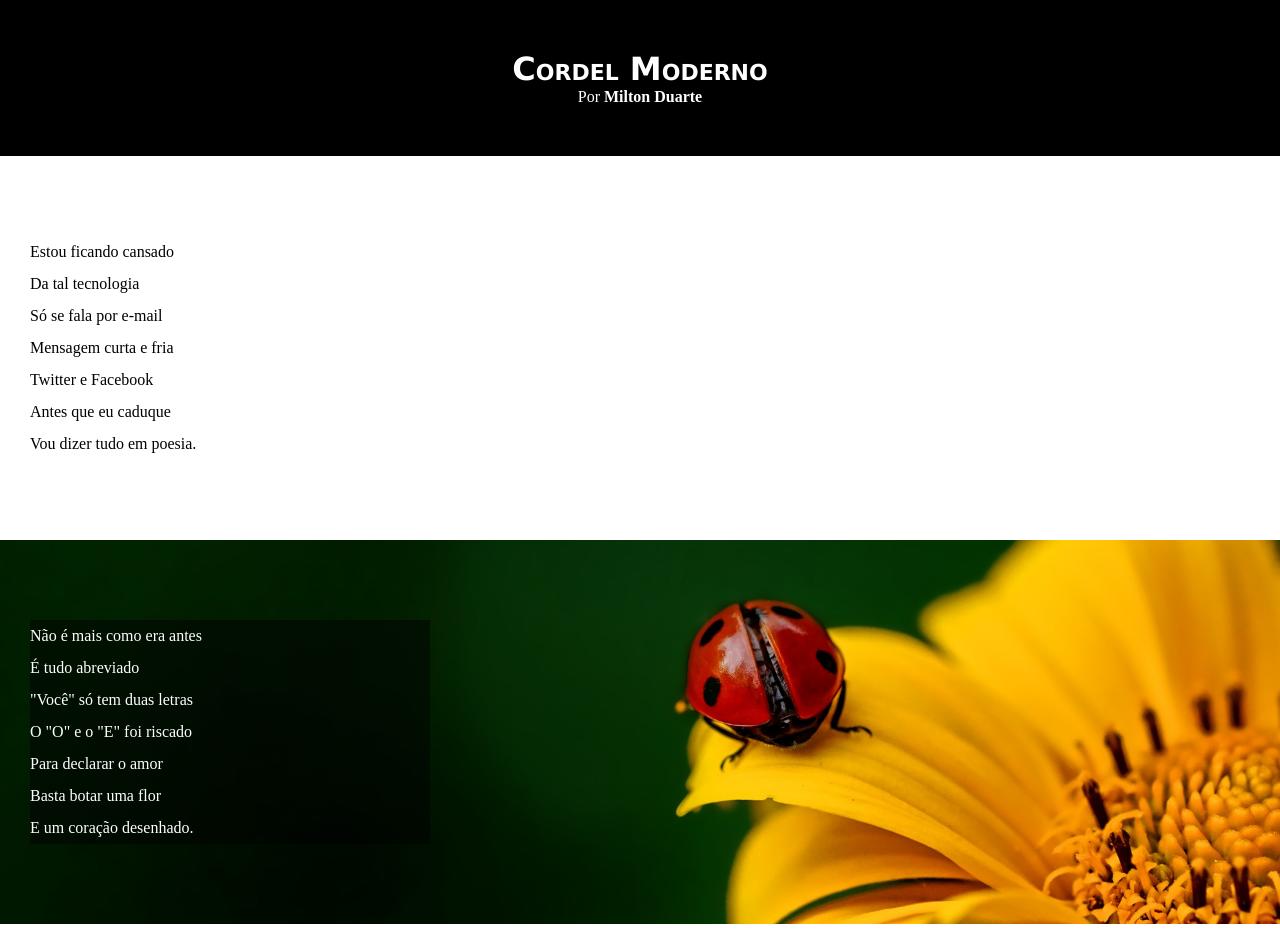
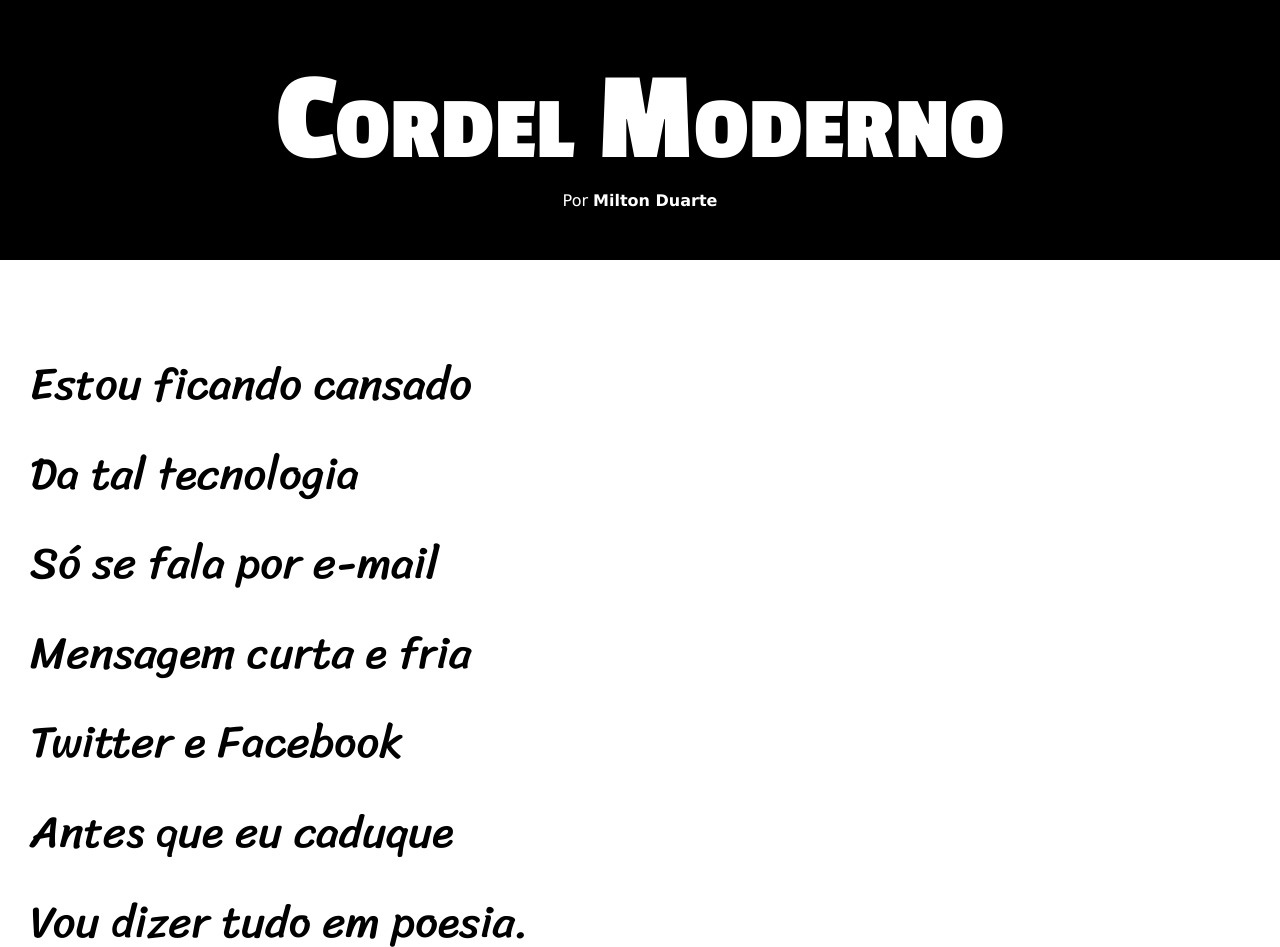
Before and after one commit to Gustavo-Marcondes-Ferreira/HTML-CSS, a plain HTML site: page Desafios/d012/d012.html in a window 1280 px wide. Shown: the top 947 px of the page. Drawn offline with Linux system fonts and the light colour scheme.

Commit message:
18/08/2025

```diff
--- a/Desafios/d012/estilo/style.css
+++ b/Desafios/d012/estilo/style.css
@@ -1,4 +1,14 @@
 @charset "UTF-8";
+
+@import url('https://fonts.googleapis.com/css2?family=Passion+One:wght@400;700;900&display=swap');
+
+@import url('https://fonts.googleapis.com/css2?family=Sriracha&display=swap');
+
+:root {
+    --font01: Verdana, Geneva, Tahoma, sans-serif;
+    --font02: 'Passion One', cursive;
+    --font03: 'Sriracha', cursive;
+}
 
 * {
     margin: 0;
@@ -8,6 +18,7 @@
 html, body {
     min-height: 100vh;
     background-color: darkgrey;
+    font-family: var(--font01);
 }
 header {
     background-color: black;
@@ -20,6 +31,8 @@ header h1 {
     font-family: Verdana, Geneva, Tahoma, sans-serif;
     font-variant: small-caps;
     padding-top: 50px;
+    font-family: var(--font02);
+    font-size: 10vw;
 }
 
 header p {
@@ -41,11 +54,17 @@ section {
     padding-bottom: 10vh;
     line-height: 2em;
     padding-left: 30px;
+    font-family: var(--font03);
+    font-size: 3.5vw;
 }
 
 section.normal {
     background-color: white;
     color: black;
+}
+
+section.normal p {
+    padding-bottom: 30px;
 }
 
 section.cimg{
@@ -67,7 +86,8 @@ section.cimg{
 }
 
 .pcimg {
-    width: 400px;
+    display: inline-block;
+    padding: 5px;
     background-color: rgba(0, 0, 0, 0.479);
 }
 footer {
```
